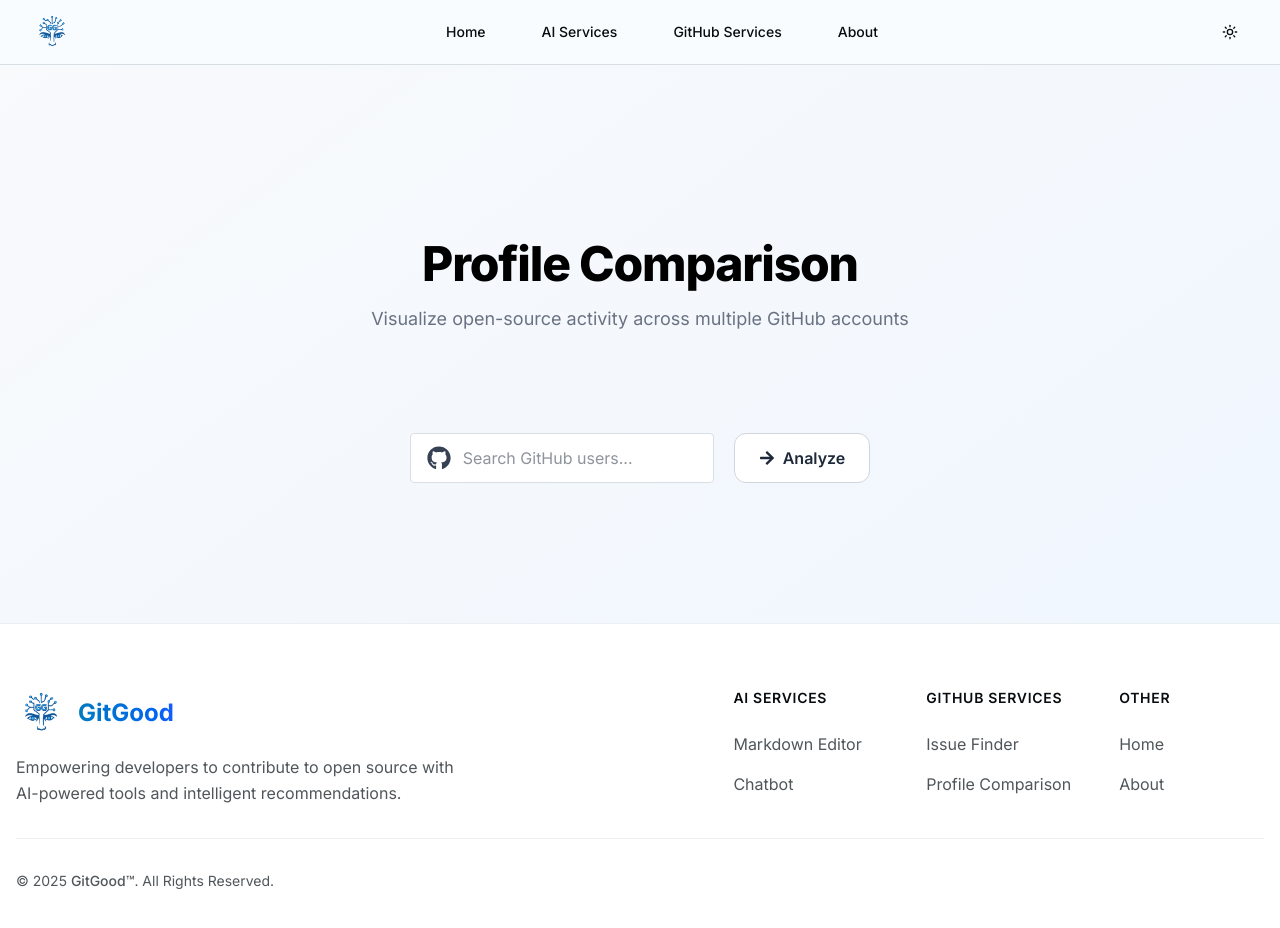
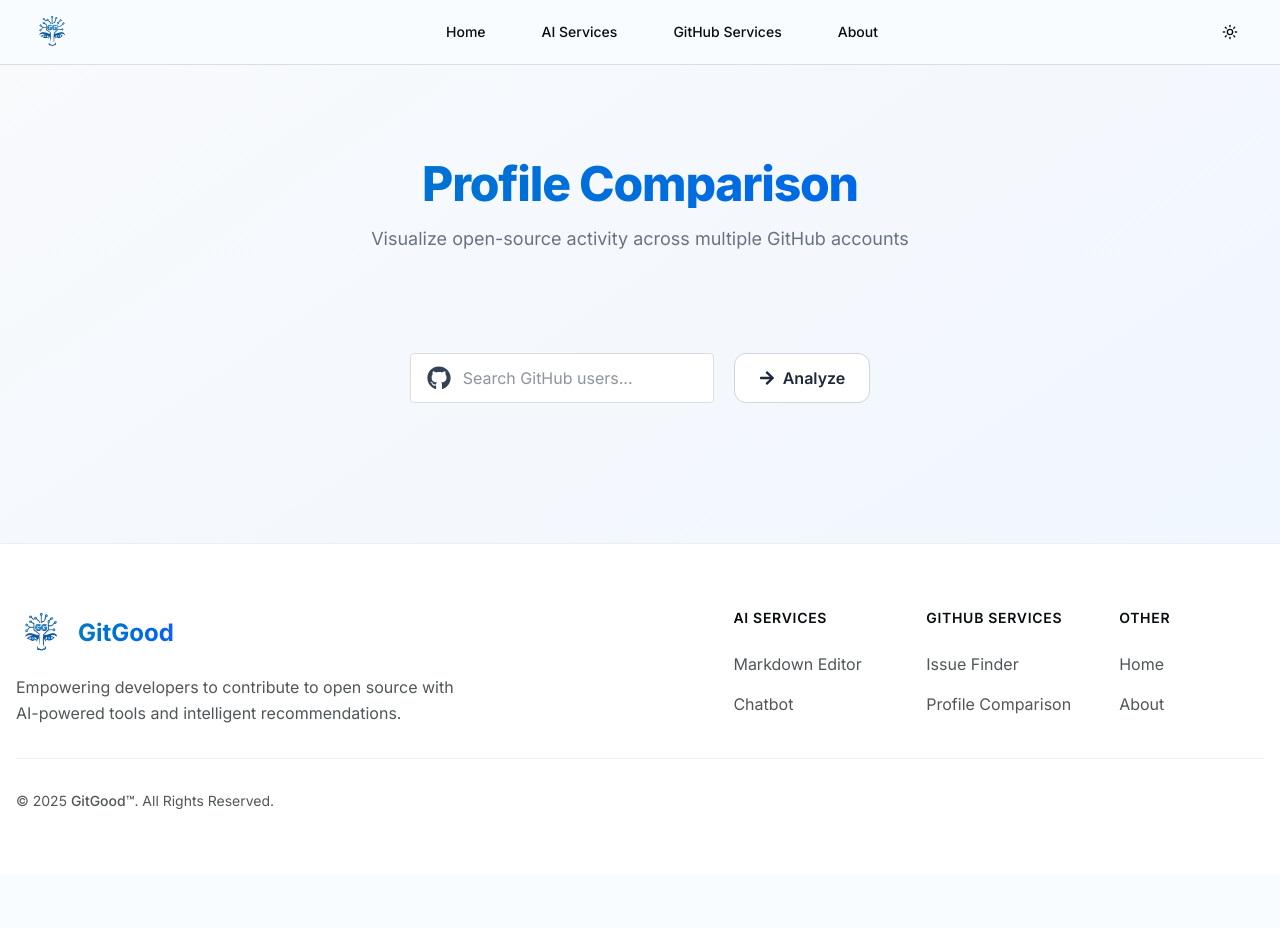
Before and after one commit to CMPT-276-SUMMER-2025/final-project-15-mountains, a Next.js app in the folder src/: page /profile_comparison in a window 1280 px wide. Shown: the top 928 px of the page. After the commit the page ends 875 px from the top, so only its background shows below. Built offline with nearby package versions, Linux system fonts and the light colour scheme.

Commit message:
Minor edits to darkmode colors

```diff
--- a/src/app/profile_comparison/page.js
+++ b/src/app/profile_comparison/page.js
@@ -176,7 +176,7 @@ export default function ProfileComparison() {
     };
 
     return (
-        <div className="w-full mt-40">
+        <div className="w-full mt-20">
             <ComparisonHeader/>
             <div className="flex flex-col gap-10">
                 <div className="flex justify-center">
@@ -195,7 +195,6 @@ export default function ProfileComparison() {
                                               "dark:hover:bg-[#3a3a3a] dark:active:bg-[#444] border-gray-300 " +
                                               "dark:border-border hover:scale-105"
                             }`}
-
                         >
                             {loading ? (
                                 <ClipLoader size={20} color="currentColor"/>
@@ -212,7 +211,7 @@ export default function ProfileComparison() {
             </div>
 
             {showAnalysis && (
-                <div className="flex border-t-2 border-gray-200 dark:border-border w-full bg-gray-50 dark:bg-background
+                <div className="flex border-t-1 border-gray-200 dark:border-border w-full bg-gray-50 dark:bg-slate-700
                                 p-8 mt-5">
                     <div className="flex flex-col gap-3">
                         <div className="flex gap-4 w-full items-stretch">
--- a/src/components/profile_comparison/ComparisonHeader.js
+++ b/src/components/profile_comparison/ComparisonHeader.js
@@ -3,10 +3,10 @@
 export default function ComparisonHeader() {
     return (
         <div className="text-center mb-25">
-            <h1 className="text-5xl font-extrabold text-black dark:text-foreground">
+            <h1 className="text-5xl font-extrabold text-gradient">
                 Profile Comparison
             </h1>
-            <p className="text-gray-500 dark:text-muted-foreground text-lg mt-4">
+            <p className="text-gray-500 text-lg mt-4">
                 Visualize open-source activity across multiple GitHub accounts
             </p>
         </div>
--- a/src/components/profile_comparison/Metrics.js
+++ b/src/components/profile_comparison/Metrics.js
@@ -27,7 +27,7 @@ export default function Metrics({ userProfiles, activeMetric, setActiveMetric, g
 
     return (
         <div className="rounded-lg border border-gray-200 dark:border-border bg-[#fafafa] dark:bg-muted overflow-visible">
-        <div className="rounded-lg grid grid-cols-1 sm:grid-cols-3 gap-px bg-gray-200 dark:bg-border">
+        <div className="rounded-lg grid grid-cols-1 sm:grid-cols-3 bg-gray-200 dark:bg-border">
                 {metrics.map((metric, i) => {
                     const sorted = sortProfiles(userProfiles, metric);
                     const top = sorted[0];
@@ -62,13 +62,12 @@ export default function Metrics({ userProfiles, activeMetric, setActiveMetric, g
                             onClick={() => setActiveMetric(metric)}
                             className={`h-auto px-6 py-4 text-left border transition-all duration-200
                                         ${metric === activeMetric
-                                            ? `bg-white text-gray-900 shadow-md
+                                            ? `bg-black text-white shadow-md border border-black
                                                dark:bg-background dark:text-foreground scale-105`
                                             : `bg-[#fafafa] text-gray-900 hover:bg-gray-100
                                                dark:bg-muted dark:text-foreground dark:hover:bg-muted/30`
                             } ${cornerClass}`}
                         >
-
                             <div className="text-xl font-semibold mb-3 tracking-wide">
                                 {labelByMetric[metric]}
                             </div>
@@ -82,7 +81,7 @@ export default function Metrics({ userProfiles, activeMetric, setActiveMetric, g
                                     style={{borderColor: getUserColor?.(topUser.login) || "#d1d5db"}}
                                 />
                                 <div className="flex-1 overflow-hidden">
-                                    <p className="text-sm font-medium truncate text-foreground">@{topUser.login}</p>
+                                    <p className="text-sm font-medium truncate">@{topUser.login}</p>
                                     <p className="text-xs opacity-70 dark:text-muted-foreground">
                                         {formatMetricLabel(topUser.value, metric)}
                                     </p>
```
